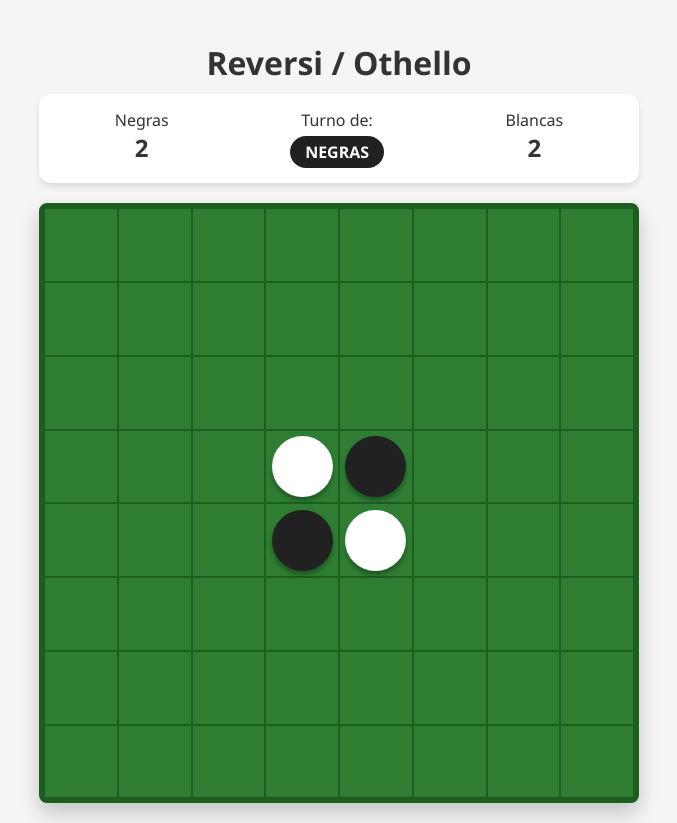
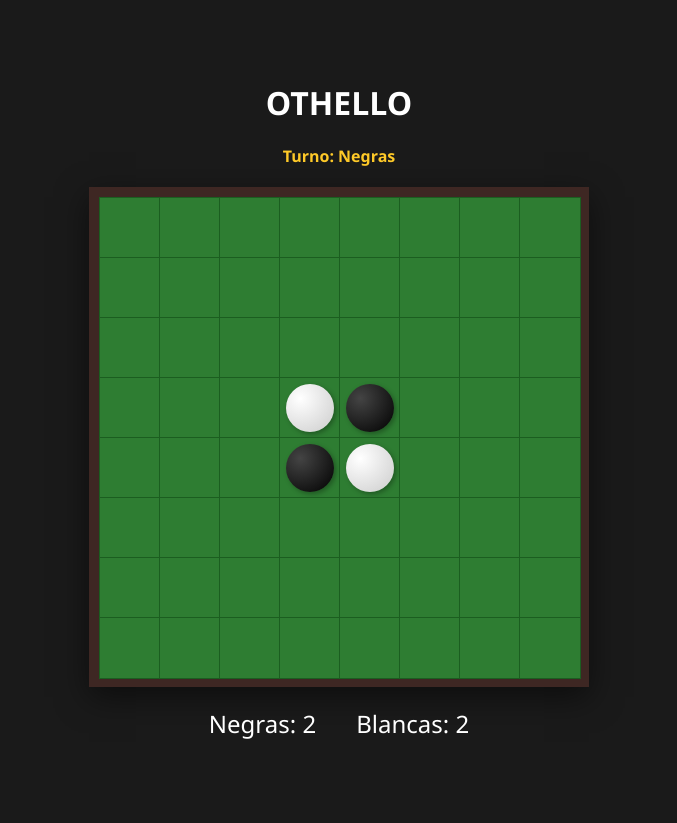
Before and after one commit to PoloCotarelo/Reversi, a plain HTML site: page index.html in a window 1280 px wide. Shown: the whole page, without its empty margins (301-978 px from the left). After the commit the page ends 800 px from the top, so only its background shows below. Drawn offline with Linux system fonts and the light colour scheme.

Commit message:
Update index.html

```diff
--- a/index.html
+++ b/index.html
@@ -3,385 +3,214 @@
 <head>
     <meta charset="UTF-8">
     <meta name="viewport" content="width=device-width, initial-scale=1.0">
-    <title>Reversi / Othello</title>
+    <title>Othello - Vibe Coding Edition</title>
     <style>
         :root {
             --board-bg: #2e7d32;
             --cell-border: #1b5e20;
             --black-piece: #212121;
-            --white-piece: #ffffff;
-            --bg-color: #f5f5f5;
-            --text-color: #333;
-        }
-
-        * {
-            box-sizing: border-box;
-            font-family: 'Segoe UI', Tahoma, Geneva, Verdana, sans-serif;
+            --white-piece: #f5f5f5;
+            --highlight: rgba(255, 255, 255, 0.2);
         }
 
         body {
-            background-color: var(--bg-color);
-            color: var(--text-color);
-            margin: 0;
+            font-family: 'Segoe UI', Tahoma, Geneva, Verdana, sans-serif;
+            background-color: #1a1a1a;
+            color: white;
             display: flex;
             flex-direction: column;
             align-items: center;
+            justify-content: center;
             min-height: 100vh;
-            padding: 20px;
+            margin: 0;
         }
 
-        .container {
-            max-width: 600px;
-            width: 100%;
+        .status-panel {
+            margin-bottom: 20px;
             text-align: center;
         }
 
-        h1 {
-            margin-bottom: 10px;
-        }
-
-        .stats-panel {
-            display: flex;
-            justify-content: space-around;
-            background: white;
-            padding: 15px;
-            border-radius: 12px;
-            box-shadow: 0 4px 6px rgba(0,0,0,0.1);
-            margin-bottom: 20px;
-        }
-
-        .stat-item {
-            display: flex;
-            flex-direction: column;
-            align-items: center;
-        }
-
-        .stat-value {
-            font-size: 24px;
-            font-weight: bold;
-        }
-
-        .current-turn {
-            padding: 5px 15px;
-            border-radius: 20px;
-            font-weight: bold;
-            margin-top: 5px;
-            transition: all 0.3s;
-        }
-
-        .turn-black { background: var(--black-piece); color: white; }
-        .turn-white { background: #eee; color: black; border: 1px solid #ccc; }
-
-        /* Estilos del Tablero */
-        #board {
+        #game-board {
             display: grid;
-            grid-template-columns: repeat(8, 1fr);
-            grid-template-rows: repeat(8, 1fr);
+            grid-template-columns: repeat(8, 60px);
+            grid-template-rows: repeat(8, 60px);
             background-color: var(--cell-border);
-            border: 5px solid var(--cell-border);
-            border-radius: 8px;
-            width: 100%;
-            aspect-ratio: 1 / 1;
-            margin: 0 auto;
-            box-shadow: 0 10px 20px rgba(0,0,0,0.2);
+            border: 10px solid #3e2723;
+            box-shadow: 0 10px 30px rgba(0,0,0,0.5);
         }
 
         .cell {
+            width: 60px;
+            height: 60px;
             background-color: var(--board-bg);
             border: 1px solid var(--cell-border);
             display: flex;
+            align-items: center;
             justify-content: center;
-            align-items: center;
             cursor: pointer;
             position: relative;
         }
 
         .cell:hover {
-            filter: brightness(1.1);
+            background-color: #388e3c;
         }
 
-        /* Fichas */
         .piece {
-            width: 85%;
-            height: 85%;
+            width: 48px;
+            height: 48px;
             border-radius: 50%;
-            transition: transform 0.6s cubic-bezier(0.175, 0.885, 0.32, 1.275);
-            box-shadow: 0 4px 4px rgba(0,0,0,0.3);
+            transition: transform 0.4s ease, background-color 0.4s ease;
+            box-shadow: 2px 2px 5px rgba(0,0,0,0.3);
         }
 
         .piece.black {
             background-color: var(--black-piece);
-            transform: rotateY(0deg);
+            background: radial-gradient(circle at 30% 30%, #444, #000);
         }
 
         .piece.white {
             background-color: var(--white-piece);
-            transform: rotateY(180deg);
+            background: radial-gradient(circle at 30% 30%, #fff, #ccc);
         }
 
-        /* Movimiento sugerido */
-        .hint {
-            width: 25%;
-            height: 25%;
-            background-color: rgba(0,0,0,0.1);
-            border-radius: 50%;
-            pointer-events: none;
+        .scores {
+            display: flex;
+            gap: 40px;
+            font-size: 1.5rem;
+            margin-top: 20px;
         }
 
-        /* Mensajes de fin de juego */
-        #message-box {
-            margin-top: 20px;
-            padding: 15px;
-            border-radius: 8px;
-            display: none;
-            background: white;
-            box-shadow: 0 4px 6px rgba(0,0,0,0.1);
-        }
-
-        button {
-            padding: 10px 20px;
-            font-size: 16px;
-            cursor: pointer;
-            background-color: #1976d2;
-            color: white;
-            border: none;
-            border-radius: 4px;
-            transition: background 0.2s;
+        .current-turn {
+            font-weight: bold;
+            color: #ffca28;
             margin-top: 10px;
-        }
-
-        button:hover {
-            background-color: #1565c0;
-        }
-
-        @media (max-width: 500px) {
-            .container { padding: 5px; }
-            h1 { font-size: 1.5rem; }
         }
     </style>
 </head>
 <body>
 
-<div class="container">
-    <h1>Reversi / Othello</h1>
-
-    <div class="stats-panel">
-        <div class="stat-item">
-            <span>Negras</span>
-            <div id="black-score" class="stat-value">2</div>
-        </div>
-        <div class="stat-item">
-            <span>Turno de:</span>
-            <div id="turn-display" class="current-turn turn-black">NEGRAS</div>
-        </div>
-        <div class="stat-item">
-            <span>Blancas</span>
-            <div id="white-score" class="stat-value">2</div>
-        </div>
+    <div class="status-panel">
+        <h1>OTHELLO</h1>
+        <div id="turn-indicator" class="current-turn">Turno: Negras</div>
     </div>
 
-    <div id="board"></div>
+    <div id="game-board"></div>
 
-    <div id="message-box">
-        <h2 id="winner-text">¡Fin de la partida!</h2>
-        <button onclick="resetGame()">Nueva Partida</button>
-    </div>
+    <div class="scores">
+        <div>Negras: <span id="black-score">2</span></div>
+        <div>Blancas: <span id="white-score">2</span></div>
     </div>
 
     <script>
         // Configuración inicial
         const BOARD_SIZE = 8;
-    const EMPTY = 0;
-    const BLACK = 1;
-    const WHITE = 2;
+        let board = [];
+        let currentPlayer = 'black'; // 'black' o 'white'
 
-    let board = [];
-    let currentPlayer = BLACK;
+        const boardElement = document.getElementById('game-board');
+        const blackScoreEl = document.getElementById('black-score');
+        const whiteScoreEl = document.getElementById('white-score');
+        const turnIndicator = document.getElementById('turn-indicator');
 
-    const boardElement = document.getElementById('board');
-    const blackScoreElement = document.getElementById('black-score');
-    const whiteScoreElement = document.getElementById('white-score');
-    const turnDisplay = document.getElementById('turn-display');
-    const messageBox = document.getElementById('message-box');
-    const winnerText = document.getElementById('winner-text');
-
-    // Inicializar el juego al cargar
-    window.onload = () => {
-        initGame();
-    };
-
-    function initGame() {
-        // Crear matriz vacía
-        board = Array(BOARD_SIZE).fill().map(() => Array(BOARD_SIZE).fill(EMPTY));
-
-        // Posición inicial estándar de Othello
-        const mid = BOARD_SIZE / 2;
-        board[mid-1][mid-1] = WHITE;
-        board[mid][mid] = WHITE;
-        board[mid-1][mid] = BLACK;
-        board[mid][mid-1] = BLACK;
-
-        currentPlayer = BLACK;
-        messageBox.style.display = 'none';
-        updateGame();
+        // Inicializar matriz de datos
+        function initData() {
+            board = Array(BOARD_SIZE).fill(null).map(() => Array(BOARD_SIZE).fill(null));
+            // Fichas iniciales del Othello
+            board[3][3] = 'white';
+            board[3][4] = 'black';
+            board[4][3] = 'black';
+            board[4][4] = 'white';
         }
 
-    function createBoardUI() {
+        // Dibujar el tablero en el DOM
+        function drawBoard() {
             boardElement.innerHTML = '';
+            let blackCount = 0;
+            let whiteCount = 0;
+
             for (let r = 0; r < BOARD_SIZE; r++) {
                 for (let c = 0; c < BOARD_SIZE; c++) {
                     const cell = document.createElement('div');
                     cell.className = 'cell';
-                cell.dataset.row = r;
-                cell.dataset.col = c;
+                    cell.onclick = () => handleMove(r, c);
 
-                const pieceValue = board[r][c];
-                if (pieceValue !== EMPTY) {
+                    if (board[r][c]) {
                         const piece = document.createElement('div');
-                    piece.className = `piece ${pieceValue === BLACK ? 'black' : 'white'}`;
+                        piece.className = `piece ${board[r][c]}`;
                         cell.appendChild(piece);
-                } else if (isValidMove(r, c, currentPlayer)) {
-                    const hint = document.createElement('div');
-                    hint.className = 'hint';
-                    cell.appendChild(hint);
+
+                        if (board[r][c] === 'black') blackCount++;
+                        else whiteCount++;
                     }
 
-                cell.addEventListener('click', () => handleCellClick(r, c));
                     boardElement.appendChild(cell);
                 }
             }
+
+            blackScoreEl.textContent = blackCount;
+            whiteScoreEl.textContent = whiteCount;
+            turnIndicator.textContent = `Turno: ${currentPlayer === 'black' ? 'Negras' : 'Blancas'}`;
         }
 
-    function handleCellClick(r, c) {
-        if (!isValidMove(r, c, currentPlayer)) return;
+        // Lógica de movimiento
+        function handleMove(r, c) {
+            if (board[r][c]) return; // Celda ocupada
 
-        makeMove(r, c, currentPlayer);
+            const flips = getFlips(r, c, currentPlayer);
+            if (flips.length === 0) return; // Movimiento ilegal
+
+            // Ejecutar movimiento
+            board[r][c] = currentPlayer;
+            flips.forEach(([fr, fc]) => {
+                board[fr][fc] = currentPlayer;
+            });
 
             // Cambiar turno
-        const nextPlayer = currentPlayer === BLACK ? WHITE : BLACK;
+            currentPlayer = currentPlayer === 'black' ? 'white' : 'black';
 
-        if (hasAnyValidMove(nextPlayer)) {
-            currentPlayer = nextPlayer;
-        } else if (!hasAnyValidMove(currentPlayer)) {
-            // Fin del juego: Nadie puede mover
-            endGame();
-            return;
-        } else {
-            // El siguiente jugador no tiene movimientos, se salta el turno
-            console.log(`El jugador ${nextPlayer === BLACK ? 'Negro' : 'Blanco'} no tiene movimientos válidos.`);
+            // Nota: Aquí faltaría lógica para saltar turno si no hay movimientos
+            // o detectar fin de juego, pero empezamos con lo básico.
+            drawBoard();
         }
 
-        updateGame();
+        // Encontrar fichas que deben voltearse
+        function getFlips(r, c, player) {
+            const opponent = player === 'black' ? 'white' : 'black';
+            const directions = [
+                [0, 1], [0, -1], [1, 0], [-1, 0],
+                [1, 1], [1, -1], [-1, 1], [-1, -1]
+            ];
+            let allFlips = [];
+
+            directions.forEach(([dr, dc]) => {
+                let currentFlips = [];
+                let currR = r + dr;
+                let currC = c + dc;
+
+                while (currR >= 0 && currR < BOARD_SIZE && currC >= 0 && currC < BOARD_SIZE) {
+                    if (board[currR][currC] === opponent) {
+                        currentFlips.push([currR, currC]);
+                    } else if (board[currR][currC] === player) {
+                        if (currentFlips.length > 0) {
+                            allFlips = allFlips.concat(currentFlips);
+                        }
+                        break;
+                    } else {
+                        break;
+                    }
+                    currR += dr;
+                    currC += dc;
+                }
+            });
+
+            return allFlips;
         }
 
-    function isValidMove(r, c, player) {
-        if (board[r][c] !== EMPTY) return false;
-        return getFlippableDiscs(r, c, player).length > 0;
-    }
-
-    function getFlippableDiscs(r, c, player) {
-        const opponent = player === BLACK ? WHITE : BLACK;
-        const flippable = [];
-        // Se definen las 8 direcciones posibles (horizontal, vertical y diagonales)
-        const directions = [
-            [-1, -1], [-1, 0], [-1, 1],
-            [0, -1],          ,
-            [1, -1], ,
-        ];
-
-        for (const direction of directions) {
-            const dr = direction;
-            const dc = direction;
-
-            let currentR = r + dr;
-            let currentC = c + dc;
-            let potentialFlippable = [];
-
-            while (
-                currentR >= 0 && currentR < BOARD_SIZE &&
-                currentC >= 0 && currentC < BOARD_SIZE &&
-                board[currentR][currentC] === opponent
-            ) {
-                potentialFlippable.push([currentR, currentC]);
-                currentR += dr;
-                currentC += dc;
-            }
-
-            if (
-                currentR >= 0 && currentR < BOARD_SIZE &&
-                currentC >= 0 && currentC < BOARD_SIZE &&
-                board[currentR][currentC] === player &&
-                potentialFlippable.length > 0
-            ) {
-                flippable.push(...potentialFlippable);
-            }
-        }
-
-        return flippable;
-    }
-
-    function makeMove(r, c, player) {
-        const flippable = getFlippableDiscs(r, c, player);
-        board[r][c] = player;
-
-        flippable.forEach(([fr, fc]) => {
-            board[fr][fc] = player;
-        });
-    }
-
-    function hasAnyValidMove(player) {
-        for (let r = 0; r < BOARD_SIZE; r++) {
-            for (let c = 0; c < BOARD_SIZE; c++) {
-                if (isValidMove(r, c, player)) return true;
-            }
-        }
-        return false;
-    }
-
-    function updateGame() {
-        const scores = calculateScore();
-        blackScoreElement.innerText = scores.black;
-        whiteScoreElement.innerText = scores.white;
-
-        turnDisplay.innerText = currentPlayer === BLACK ? 'NEGRAS' : 'BLANCAS';
-        turnDisplay.className = `current-turn ${currentPlayer === BLACK ? 'turn-black' : 'turn-white'}`;
-
-        createBoardUI();
-    }
-
-    function calculateScore() {
-        let black = 0;
-        let white = 0;
-        board.forEach(row => {
-            row.forEach(cell => {
-                if (cell === BLACK) black++;
-                if (cell === WHITE) white++;
-            });
-        });
-        return { black, white };
-    }
-
-    function endGame() {
-        updateGame();
-        const scores = calculateScore();
-        let text = "";
-
-        if (scores.black > scores.white) {
-            text = `¡Ganan las NEGRAS! (${scores.black} - ${scores.white})`;
-        } else if (scores.white > scores.black) {
-            text = `¡Ganan las BLANCAS! (${scores.white} - ${scores.black})`;
-        } else {
-            text = "¡Empate!";
-        }
-
-        winnerText.innerText = text;
-        messageBox.style.display = 'block';
-    }
-
-    function resetGame() {
-        initGame();
-    }
+        // Inicio
+        window.onload = () => {
+            initData();
+            drawBoard();
+        };
     </script>
-
 </body>
 </html>
```
Lines whose indentation alone changed are shown as unchanged.
